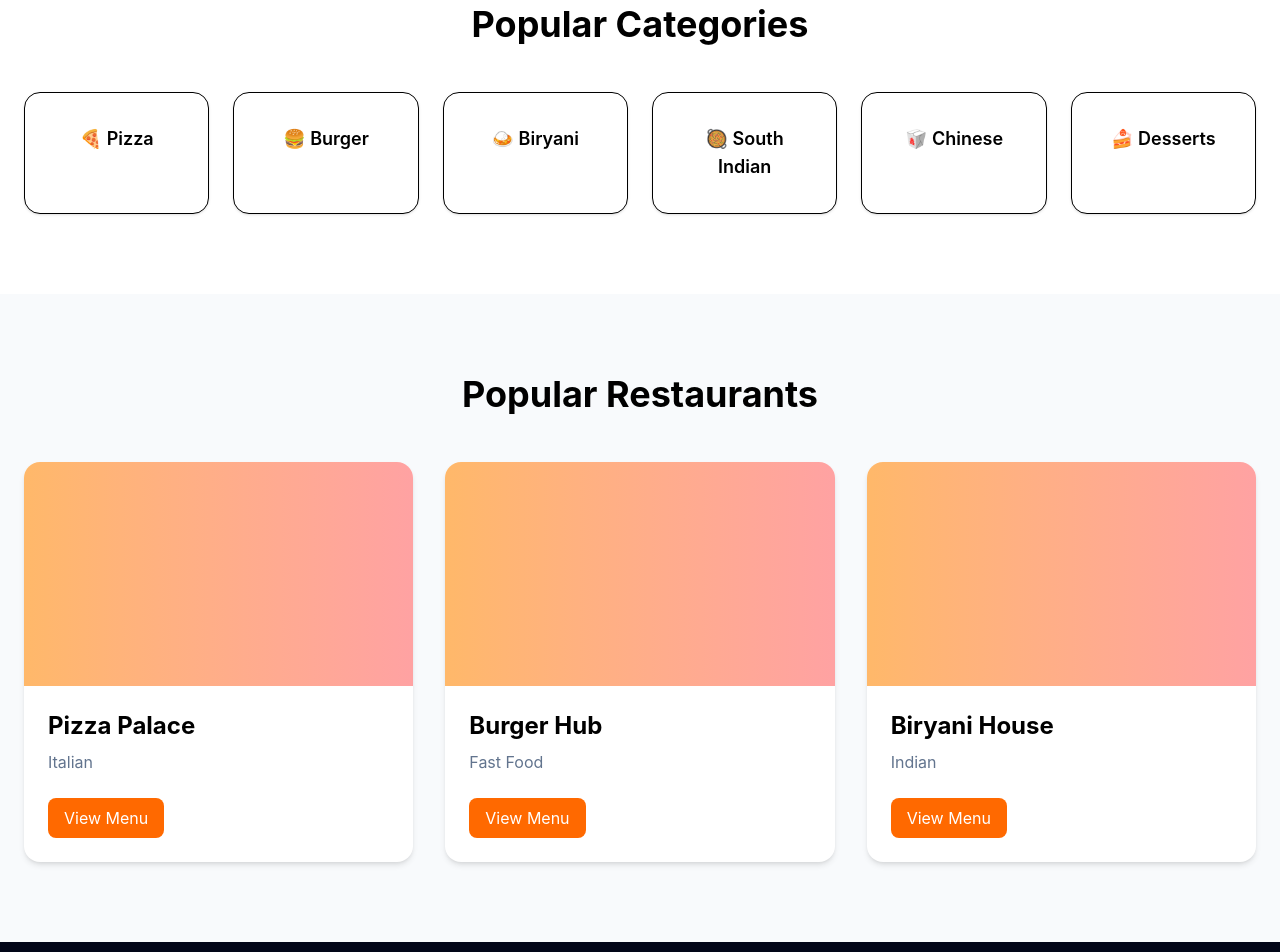
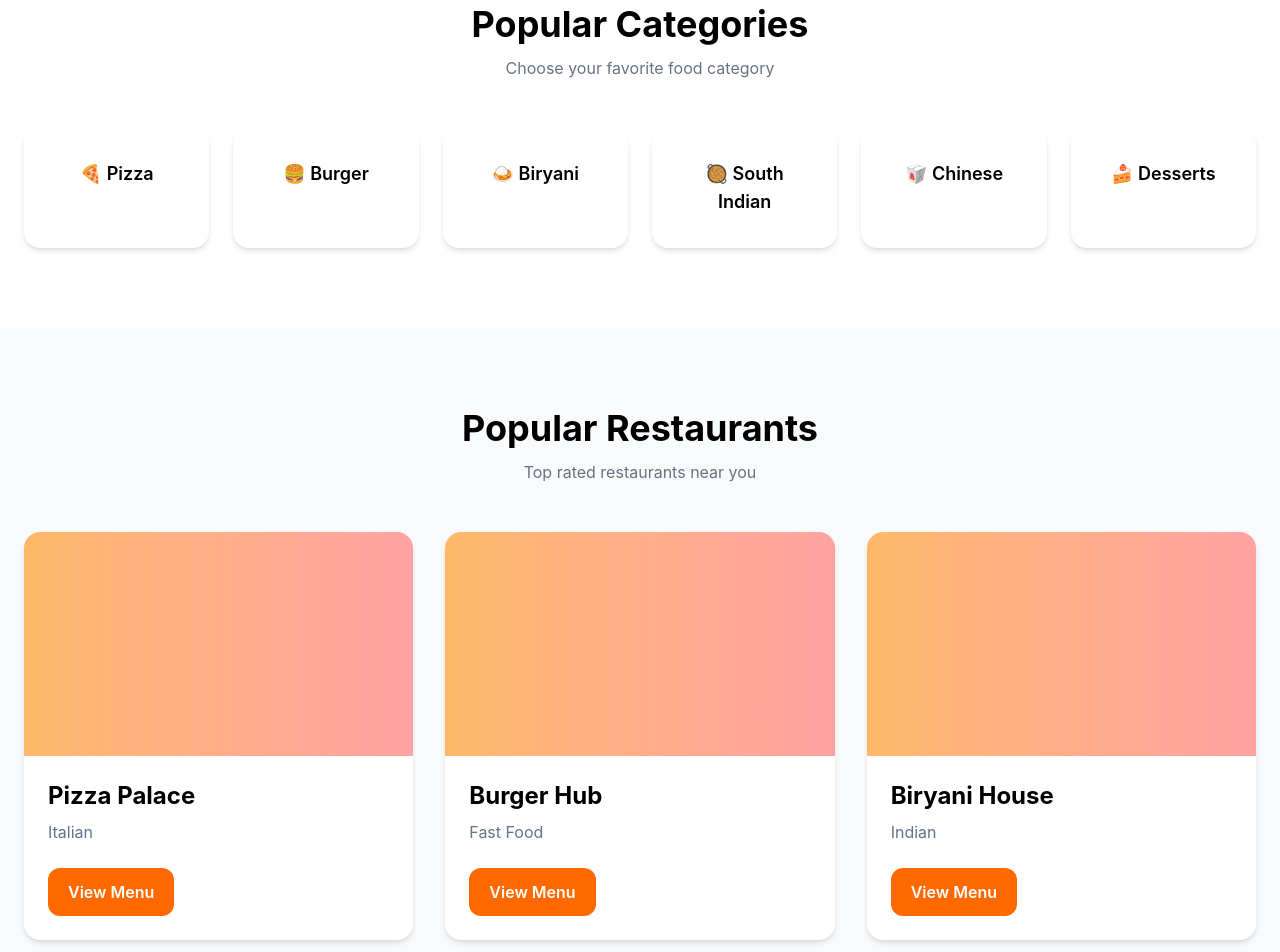
Before and after one commit to manickmanick/food-delivery-frontend, a React (Vite) app: page / in a window 1280 px wide. Shown: the part 820-1772 px from the top of the page. Built offline with nearby package versions, Linux system fonts and the light colour scheme.

Commit message:
finish reusable component

```diff
--- a/src/components/home/CategoriesSection.jsx
+++ b/src/components/home/CategoriesSection.jsx
@@ -1,3 +1,6 @@
+import Card from "../ui/Card";
+import SectionTitle from "../ui/SectionTitle";
+
 const categories = [
   "🍕 Pizza",
   "🍔 Burger",
@@ -11,18 +14,21 @@ export default function CategoriesSection() {
   return (
     <section className="bg-white py-20">
       <div className="mx-auto max-w-7xl px-6">
-        <h2 className="mb-12 text-center text-4xl font-bold">
-          Popular Categories
-        </h2>
+        <SectionTitle
+          title="Popular Categories"
+          subtitle="Choose your favorite food category"
+        />
 
         <div className="grid gap-6 sm:grid-cols-2 lg:grid-cols-3 xl:grid-cols-6">
           {categories.map((category) => (
-            <div
+            <Card
               key={category}
-              className="rounded-2xl border bg-white p-8 text-center shadow-sm transition hover:-translate-y-2 hover:shadow-xl"
+              className="cursor-pointer p-8 text-center hover:-translate-y-2"
             >
-              <p className="text-lg font-semibold">{category}</p>
-            </div>
+              <p className="text-lg font-semibold">
+                {category}
+              </p>
+            </Card>
           ))}
         </div>
       </div>
--- a/src/components/home/RestaurantSection.jsx
+++ b/src/components/home/RestaurantSection.jsx
@@ -1,3 +1,7 @@
+import Button from "../ui/Button";
+import Card from "../ui/Card";
+import SectionTitle from "../ui/SectionTitle";
+
 const restaurants = [
   {
     id: 1,
@@ -20,28 +24,33 @@ export default function RestaurantSection() {
   return (
     <section className="bg-slate-50 py-20">
       <div className="mx-auto max-w-7xl px-6">
-        <h2 className="mb-12 text-center text-4xl font-bold">
-          Popular Restaurants
-        </h2>
+        <SectionTitle
+          title="Popular Restaurants"
+          subtitle="Top rated restaurants near you"
+        />
 
         <div className="grid gap-8 md:grid-cols-2 lg:grid-cols-3">
           {restaurants.map((restaurant) => (
-            <div
+            <Card
               key={restaurant.id}
-              className="overflow-hidden rounded-2xl bg-white shadow-md transition hover:-translate-y-2 hover:shadow-xl"
+              className="overflow-hidden"
             >
-              <div className="h-56 bg-gradient-to-r from-orange-300 to-red-300"></div>
+              <div className="h-56 bg-gradient-to-r from-orange-300 to-red-300" />
 
               <div className="p-6">
-                <h3 className="text-2xl font-bold">{restaurant.name}</h3>
+                <h3 className="text-2xl font-bold">
+                  {restaurant.name}
+                </h3>
 
-                <p className="mt-2 text-slate-500">{restaurant.cuisine}</p>
+                <p className="mt-2 text-slate-500">
+                  {restaurant.cuisine}
+                </p>
 
-                <button className="mt-6 rounded-lg bg-orange-500 px-4 py-2 text-white hover:bg-orange-600">
+                <Button className="mt-6">
                   View Menu
-                </button>
+                </Button>
               </div>
-            </div>
+            </Card>
           ))}
         </div>
       </div>
--- /dev/null
+++ b/src/components/ui/Badge.jsx
@@ -0,0 +1,19 @@
+export default function Badge({
+  children,
+}) {
+  return (
+    <span
+      className="
+        rounded-full
+        bg-orange-100
+        px-3
+        py-1
+        text-sm
+        font-medium
+        text-orange-600
+      "
+    >
+      {children}
+    </span>
+  );
+}
--- /dev/null
+++ b/src/components/ui/Button.jsx
@@ -0,0 +1,26 @@
+export default function Button({
+  children,
+  onClick,
+  type = "button",
+  className = "",
+}) {
+  return (
+    <button
+      type={type}
+      onClick={onClick}
+      className={`
+        rounded-xl
+        bg-orange-500
+        px-5
+        py-3
+        font-semibold
+        text-white
+        transition
+        hover:bg-orange-600
+        ${className}
+      `}
+    >
+      {children}
+    </button>
+  );
+}
--- /dev/null
+++ b/src/components/ui/Card.jsx
@@ -0,0 +1,19 @@
+export default function Card({
+  children,
+  className = "",
+}) {
+  return (
+    <div
+      className={`
+        rounded-2xl
+        bg-white
+        shadow-md
+        transition
+        hover:shadow-xl
+        ${className}
+      `}
+    >
+      {children}
+    </div>
+  );
+}
--- /dev/null
+++ b/src/components/ui/Input.jsx
@@ -0,0 +1,25 @@
+export default function Input({
+  type = "text",
+  placeholder,
+  value,
+  onChange,
+}) {
+  return (
+    <input
+      type={type}
+      placeholder={placeholder}
+      value={value}
+      onChange={onChange}
+      className="
+        w-full
+        rounded-xl
+        border
+        border-gray-300
+        px-4
+        py-3
+        outline-none
+        focus:border-orange-500
+      "
+    />
+  );
+}
--- /dev/null
+++ b/src/components/ui/SectionTitle.jsx
@@ -0,0 +1,18 @@
+export default function SectionTitle({
+  title,
+  subtitle,
+}) {
+  return (
+    <div className="mb-12 text-center">
+      <h2 className="text-4xl font-bold">
+        {title}
+      </h2>
+
+      {subtitle && (
+        <p className="mt-3 text-gray-500">
+          {subtitle}
+        </p>
+      )}
+    </div>
+  );
+}
```
